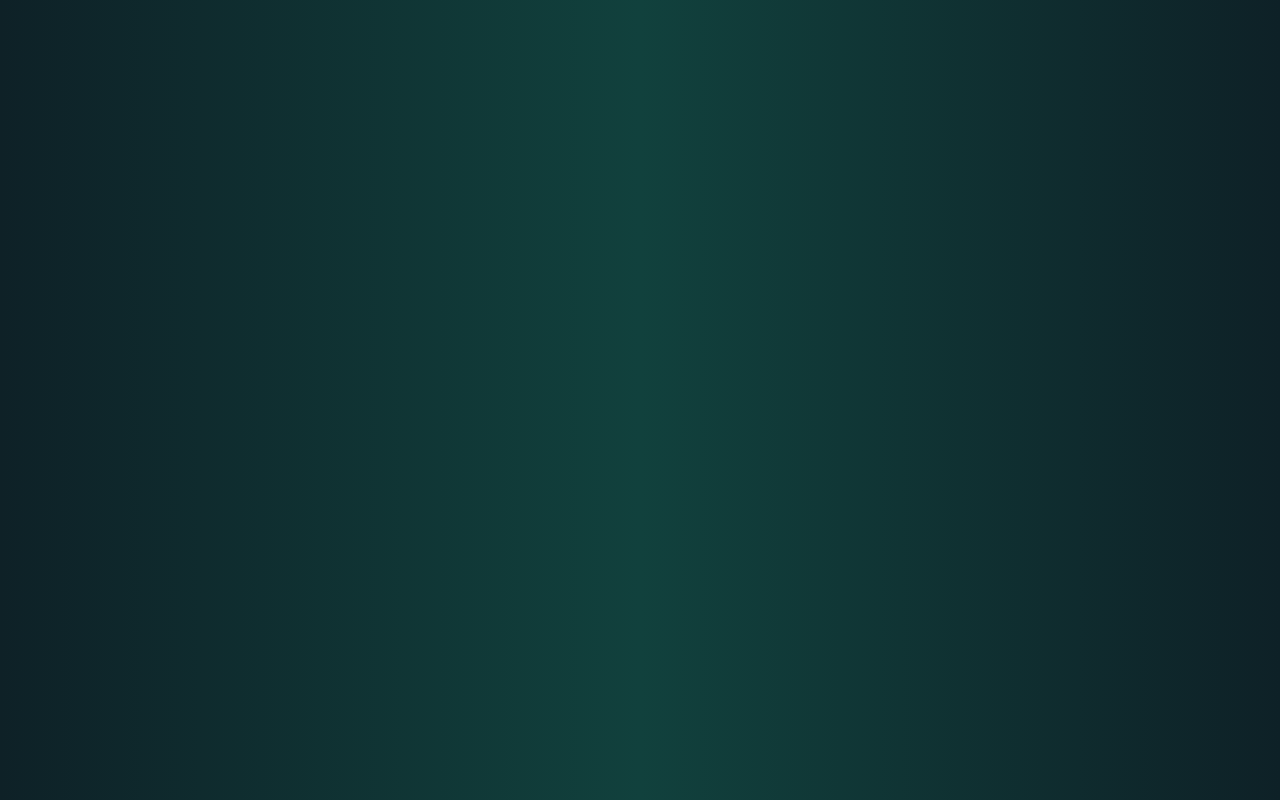
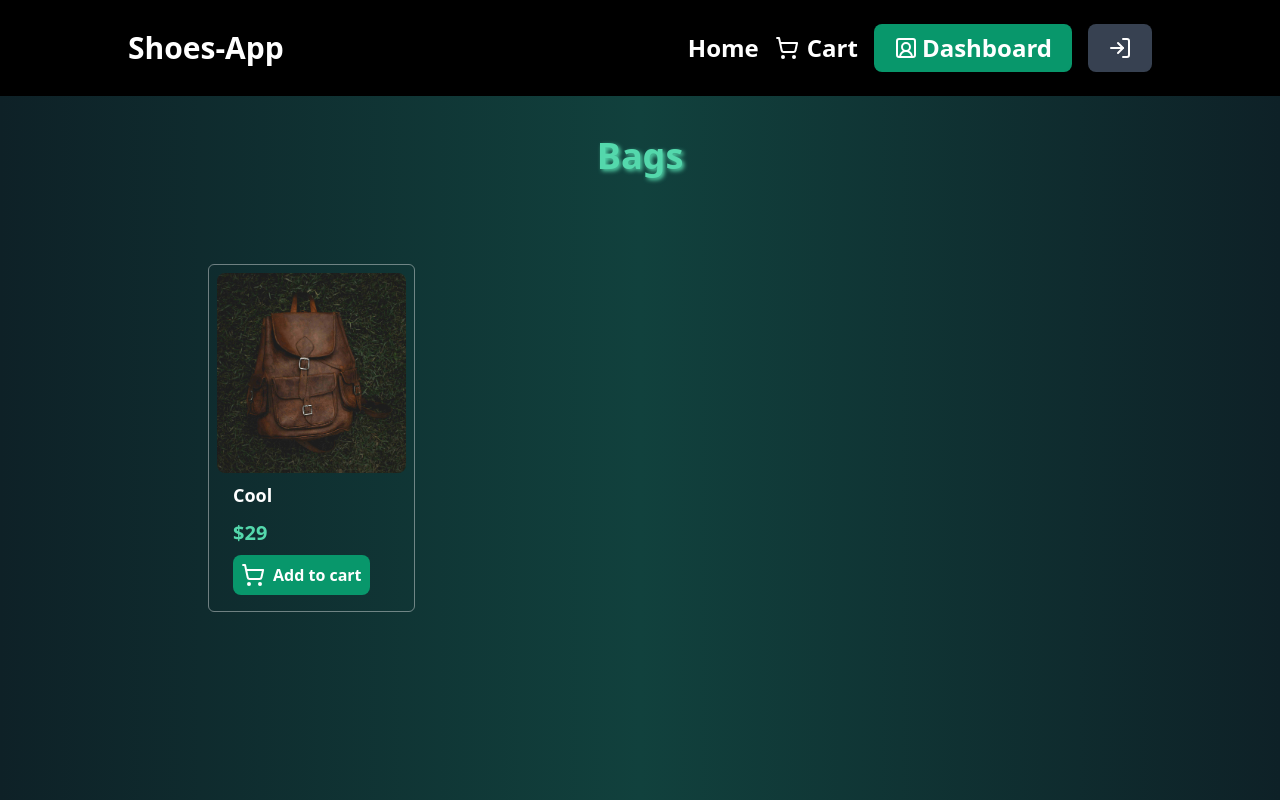
Before and after one commit to Huywb/ShoesApp, a React (Vite) app in the folder client/: page /category/glasses in a window 1280 px wide. Before the commit this address had no page. Built offline with nearby package versions, Linux system fonts and the light colour scheme.

Commit message:
Category page

```diff
--- a/client/src/App.jsx
+++ b/client/src/App.jsx
@@ -9,6 +9,8 @@ import NavBarLayout from "./utils/Layout/NavBarLayout";
 import AdminPage from "./pages/AdminPage";
 
 import { Toaster } from 'react-hot-toast';
+import CategoriItem from "./components/CategoriItem";
+import CategoryPage from "./pages/CategoryPage";
 
 function App() {
   return (
@@ -18,6 +20,7 @@ function App() {
           <Route path="/" element={<HomePage></HomePage>}></Route>
           <Route path="/cart" element={<CartPage></CartPage>}></Route>
           <Route path="/dashboard/:menu" element={<AdminPage></AdminPage>}></Route>
+          <Route path="/category/:category" element={<CategoryPage></CategoryPage>}></Route>
         </Route>
 
         <Route path="/login" element={<LoginPage></LoginPage>}></Route>
--- a/client/src/components/CategoriItem.jsx
+++ b/client/src/components/CategoriItem.jsx
@@ -1,9 +1,27 @@
-import React from 'react'
+import React from "react";
 
+import bags from '../assets/images/bags.jpg'
+import cart from '../assets/Shoping.svg'
 const CategoriItem = () => {
   return (
-    <div>CategoriItem</div>
-  )
-}
+    <div className="flex w-[24%] rounded-md  flex-col max-h-[400px] gap-2 p-2 bg-transparent border border-white border-opacity-40 hover:border-opacity-90">
+      <img
+        src={bags}
+        alt=""
+        className="object-cover rounded-lg max-h-[200px]"
+      />
+      <div className="flex flex-col gap-2 px-4">
+        <h1 className="text-white font-semibold text-lg max-h-[30px] overflow-hidden">
+          Cool Bagdsadasdsadsa dsadsadasdas
+        </h1>
+        <p className="text-primary font-bold text-xl">$29</p>
+        <div className="bg-[#08976b] cursor-pointer mb-2 rounded-lg flex gap-2 w-fit p-2 text-white font-semibold">
+          <img src={cart} alt="" />
+          <span>Add to cart</span>
+        </div>
+      </div>
+    </div>
+  );
+};
 
-export default CategoriItem
+export default CategoriItem;
--- a/client/src/pages/AdminPage.jsx
+++ b/client/src/pages/AdminPage.jsx
@@ -84,7 +84,7 @@ const AdminPage = () => {
                 to={`/dashboard/${item.url}`}
                 key={index}
                 className={`flex gap-2 rounded-md ${
-                  menu === item.url ? "bg-[#047552]" : ""
+                  menu === item.url ? "bg-[#047552]" : "bg-[#374151]"
                 } p-3 `}
               >
                 <img src={item.image} alt={item.image} />
--- a/client/src/pages/CategoryPage.jsx
+++ b/client/src/pages/CategoryPage.jsx
@@ -1,8 +1,15 @@
 import React from 'react'
+import CategoriItem from '../components/CategoriItem'
 
 const CategoryPage = () => {
   return (
-    <div>CategoryPage</div>
+    <div className='flex w-[80%] flex-col items-center justify-center gap-2  mx-auto pt-10'>
+      <h1 className='text-primary font-bold text-4xl text-shadow-custom'>Bags</h1>
+      <div className='w-full flex items-center gap-3 justify-start flex-wrap p-20 transition-all duration-3000 transform ease-in-out'>
+          <CategoriItem></CategoriItem>
+
+      </div>
+    </div>
   )
 }
 
--- a/client/src/pages/HomePage.jsx
+++ b/client/src/pages/HomePage.jsx
@@ -21,7 +21,7 @@ const HomePage = () => {
           {categories.map((item, index) => (
             <Link
               key={index}
-              to={item.href}
+              to={`/category/${item.href}`}
               className="flex justify-center items-center relative w-1/3 p-2 overflow-hidden"
             >
               <div className="w-full h-[300px] relative">
--- a/client/src/utils/data/Categories.js
+++ b/client/src/utils/data/Categories.js
@@ -9,12 +9,12 @@ import Create from '../../assets/plus.svg'
 import Analytics from '../../assets/chart.svg'
 
 export const categories = [
-	{ href: "/jeans", name: "Jeans", imageUrl: jeans },
-	{ href: "/t-shirts", name: "T-shirts", imageUrl: tshirt },
-	{ href: "/shoes", name: "Shoes", imageUrl: shoes },
-	{ href: "/glasses", name: "Glasses", imageUrl: glasses },
-	{ href: "/jackets", name: "Jackets", imageUrl: jackets },
-	{ href: "/suits", name: "Suits", imageUrl: suits },
+	{ href: "jeans", name: "Jeans", imageUrl: jeans },
+	{ href: "t-shirts", name: "T-shirts", imageUrl: tshirt },
+	{ href: "shoes", name: "Shoes", imageUrl: shoes },
+	{ href: "glasses", name: "Glasses", imageUrl: glasses },
+	{ href: "jackets", name: "Jackets", imageUrl: jackets },
+	{ href: "suits", name: "Suits", imageUrl: suits },
 ];
 export const menuAdmin = [
 	{
```
